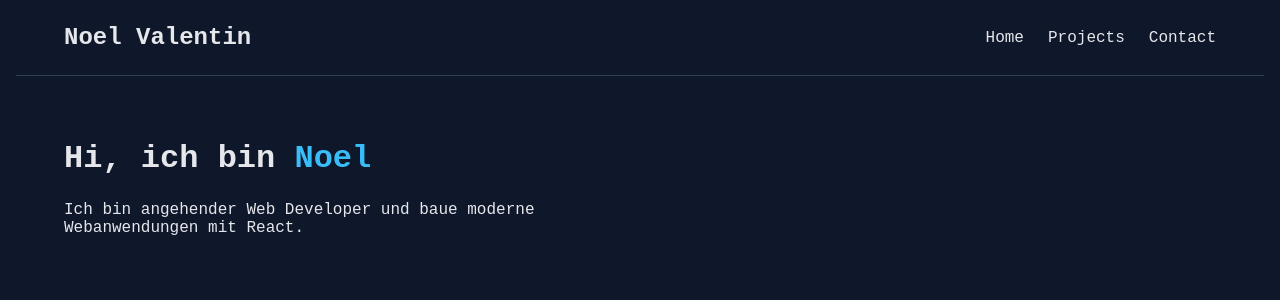
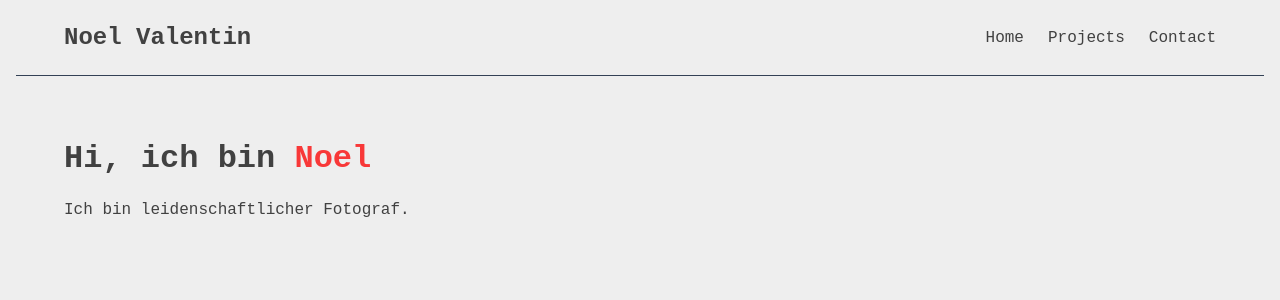
Before and after one commit to Esbree/MyWebsite, a React app: page / in a window 1280 px wide. Shown: the top 300 px of the page. Built offline with nearby package versions, Linux system fonts and the light colour scheme; the HTML template or start-up script is replaced by a standard one.

Commit message:
refactor Contact and Home components for consistent styling and content updates

```diff
--- a/src/pages/Contact.jsx
+++ b/src/pages/Contact.jsx
@@ -25,7 +25,7 @@ function Contact() {
             <circle cx="17.5" cy="6.5" r="1.5"></circle>
           </svg>
         </a>
-        <p style={{ marginTop: '.25rem', fontSize: '1.1rem', color: "white" }}>
+        <p style={{ marginTop: '.25rem', fontSize: '1.1rem', color: "#414141" }}>
           nv.pctrs
         </p>
       </div>
--- a/src/pages/Home.jsx
+++ b/src/pages/Home.jsx
@@ -2,10 +2,10 @@ function Home() {
   return (
     <section style={{ padding: '4rem 0' }}>
       <h1 style={{ fontSize: '2rem' }}>
-        Hi, ich bin <span style={{ color: '#38bdf8' }}>Noel</span>
+        Hi, ich bin <span style={{ color: '#f83838ff' }}>Noel</span>
       </h1>
       <p style={{ marginTop: '1.5rem', maxWidth: '600px' }}>
-        Ich bin angehender Web Developer und baue moderne Webanwendungen mit React.
+        Ich bin leidenschaftlicher Fotograf.
       </p>
     </section>
   )
--- a/src/styles/main.css
+++ b/src/styles/main.css
@@ -6,8 +6,8 @@
 
 body {
   font-family: "Liberation Mono", ui-monospace, SFMono-Regular, Menlo, Monaco, "Roboto Mono", monospace;
-  background-color: #0f172a;
-  color: #e5e7eb;
+  background-color: #EEEEEE;
+  color: #414141;
 }
 
 a {
@@ -17,8 +17,8 @@ a {
 
 /* Mobile-First Grundlayout */
 body {
-  background-color: #0f172a;
-  color: #e5e7eb;
+  background-color: #EEEEEE;
+  color: #414141;
   padding: 0 1rem;
   margin: 0;
 }
@@ -54,6 +54,6 @@ nav div {
   nav div {
     flex-direction: column;
     gap: 1rem;
-    margin-top: 0.5rem;
+    margin-top: 1.5rem;
   }
 }
```
